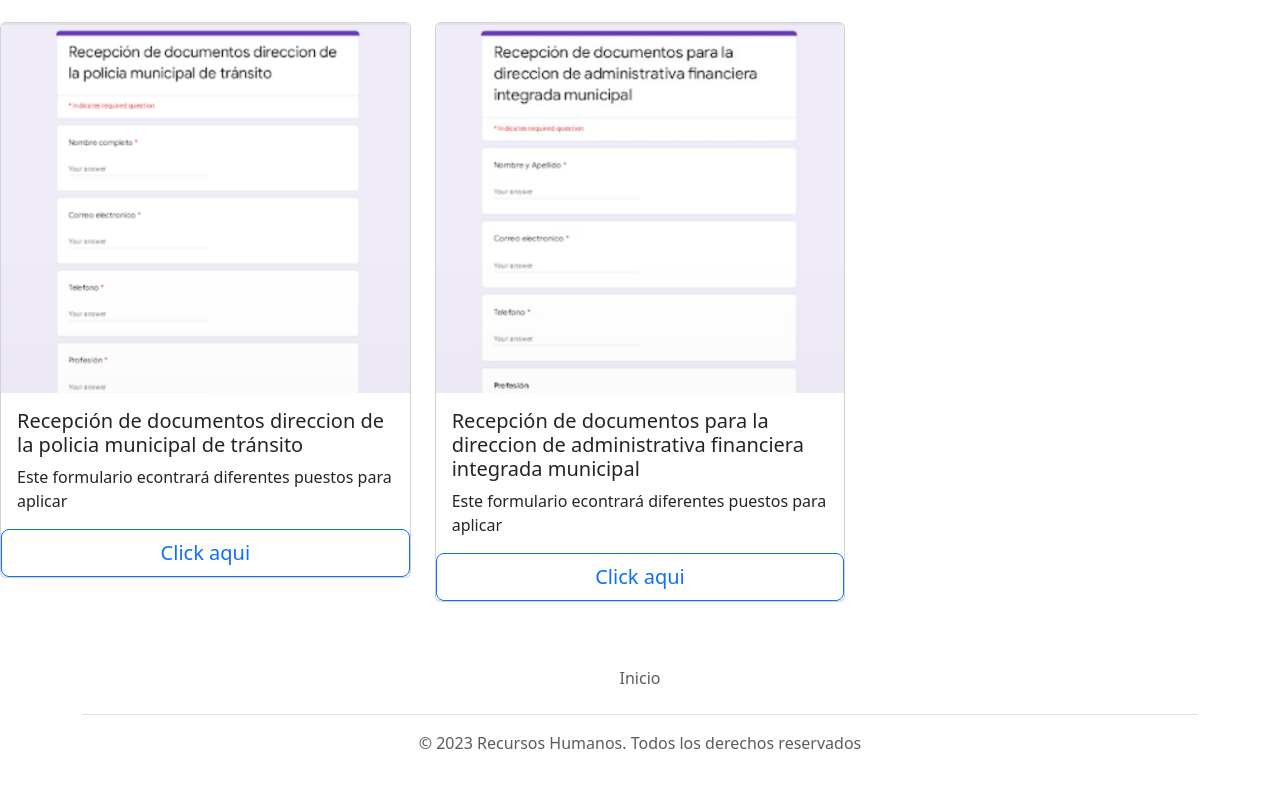
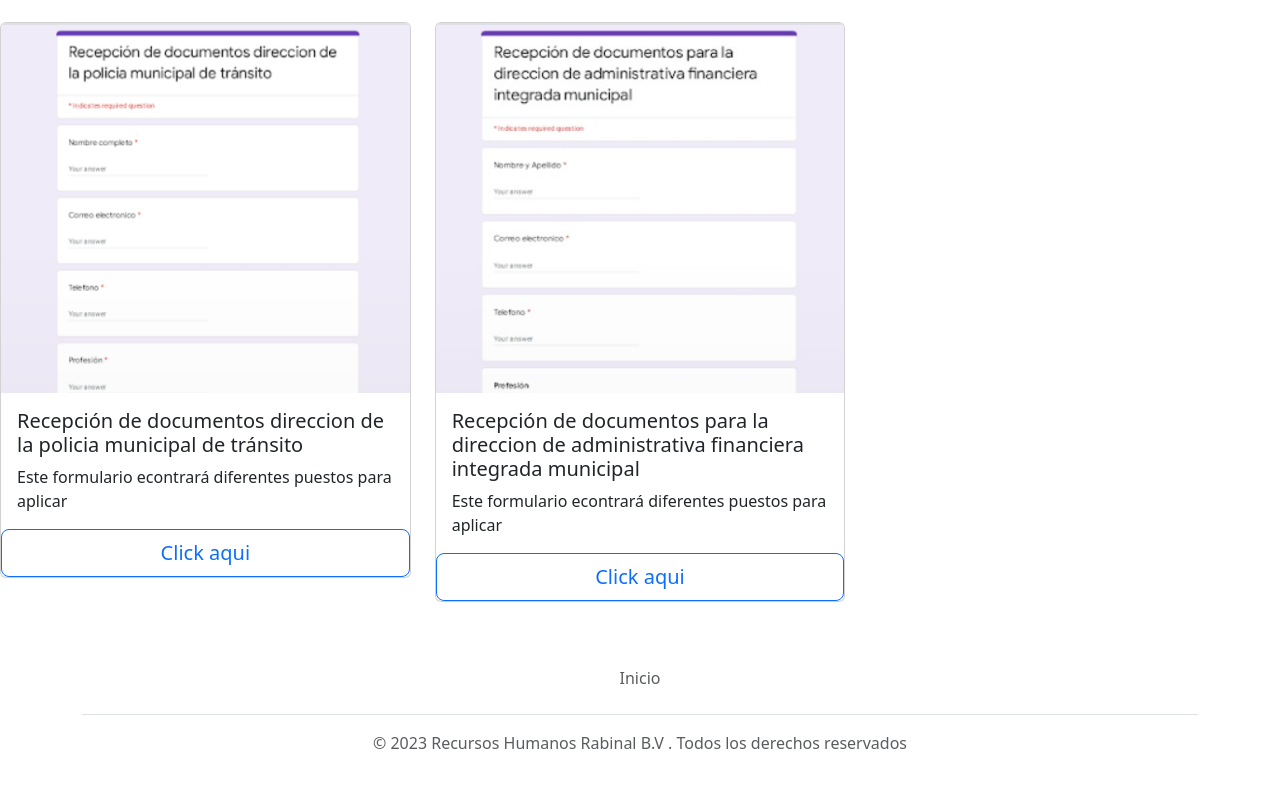
Before and after one commit to VictorRCortez/page-work-rrhh, a website: page public/index.html in a window 1280 px wide. Shown: the part 723-1510 px from the top of the page. Drawn offline with nearby package versions, Linux system fonts and the light colour scheme.

Commit message:
nine commit

```diff
--- a/public/index.html
+++ b/public/index.html
@@ -166,7 +166,7 @@
             <ul class="nav justify-content-center border-bottom pb-3 mb-3">
                 <li class="nav-item"><a href="#" class="nav-link px-2 text-body-secondary">Inicio</a></li>
             </ul>
-            <p class="text-center text-body-secondary">&copy; 2023 Recursos Humanos. Todos los derechos reservados</p>
+            <p class="text-center text-body-secondary">&copy; 2023 Recursos Humanos Rabinal B.V . Todos los derechos reservados</p>
         </footer>
     </div>
 
```
